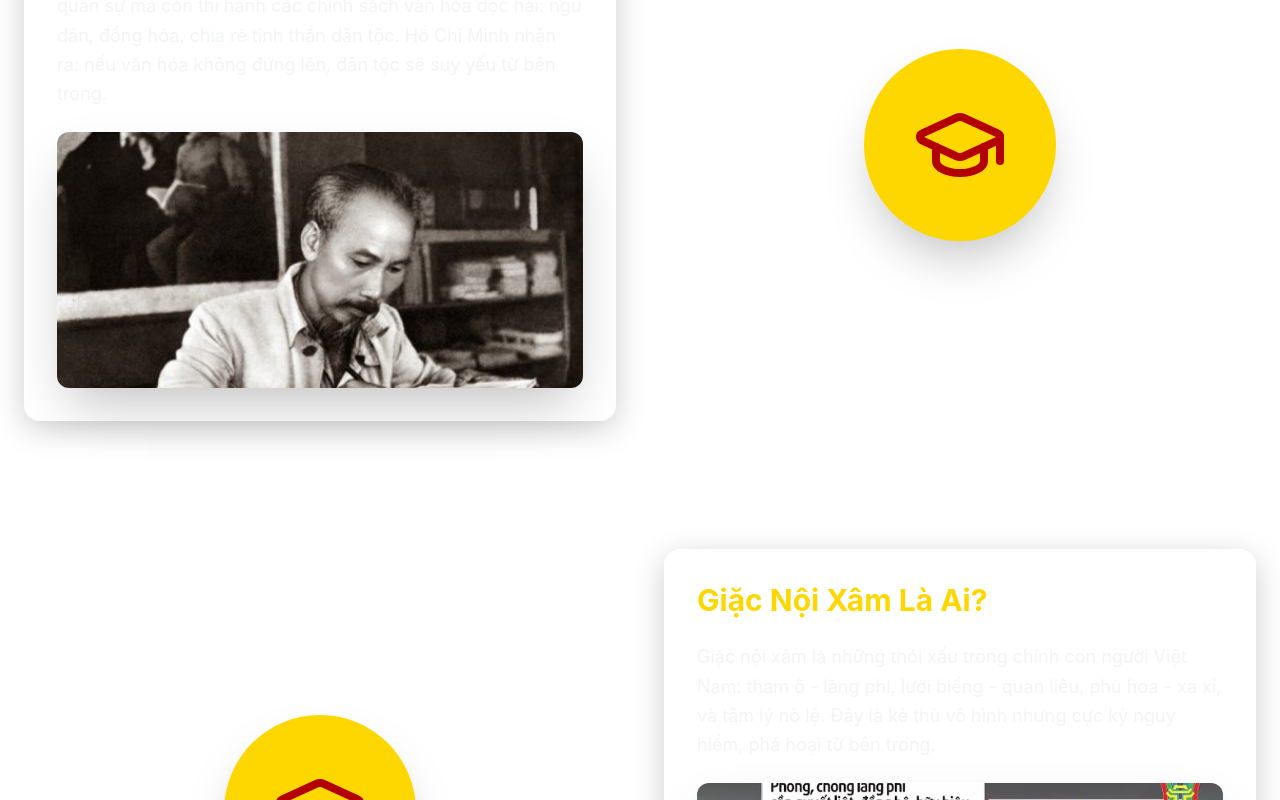
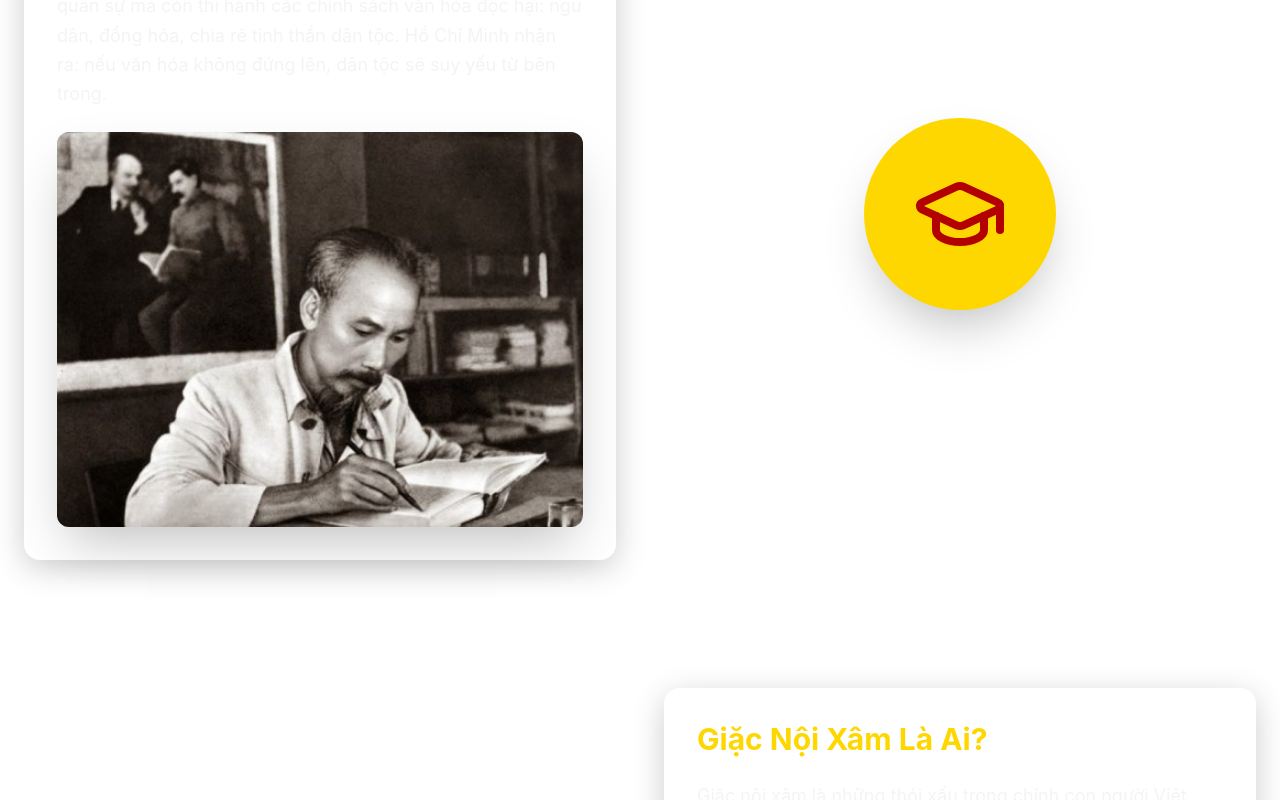
Before and after one commit to nhatphammyt-collab/kethuatthcm-202, a React (Vite) app: page / in a window 1280 px wide. Shown: the part 1020-1820 px from the top of the page. Built offline with nearby package versions, Linux system fonts and the light colour scheme.

Commit message:
Fix image cropping in production: use aspect-ratio with inline styles and ensure object-fit/object-position are applied

```diff
--- a/src/index.css
+++ b/src/index.css
@@ -256,11 +256,21 @@
   img {
     display: block;
     max-width: 100%;
-    height: auto;
   }
 
   img[class*="object-cover"] {
-    object-fit: cover;
-    object-position: center;
+    object-fit: cover !important;
+    object-position: center !important;
+  }
+
+  /* Ensure aspect-ratio containers maintain proper sizing */
+  [class*="aspect-"] {
+    position: relative;
+    width: 100%;
+  }
+
+  [class*="aspect-"] img {
+    width: 100%;
+    height: 100%;
   }
 }
--- a/src/pages/LandingPage.tsx
+++ b/src/pages/LandingPage.tsx
@@ -145,12 +145,20 @@ export default function LandingPage() {
                   <p className="text-lg text-gray-100 leading-relaxed mb-6">
                     {section.content}
                   </p>
-                  <div className="rounded-xl overflow-hidden shadow-2xl">
+                  <div
+                    className="rounded-xl overflow-hidden shadow-2xl bg-gray-900/20"
+                    style={{ aspectRatio: '4/3', position: 'relative' }}
+                  >
                     <img
                       src={section.image}
                       alt={section.title}
-                      className="w-full h-64 object-cover object-center hover:scale-105 transition-transform duration-500"
-                      style={{ minHeight: '256px' }}
+                      className="w-full h-full object-cover object-center hover:scale-105 transition-transform duration-500"
+                      style={{
+                        objectFit: 'cover',
+                        objectPosition: 'center',
+                        minHeight: '100%'
+                      }}
+                      loading="lazy"
                     />
                   </div>
                 </div>
```
